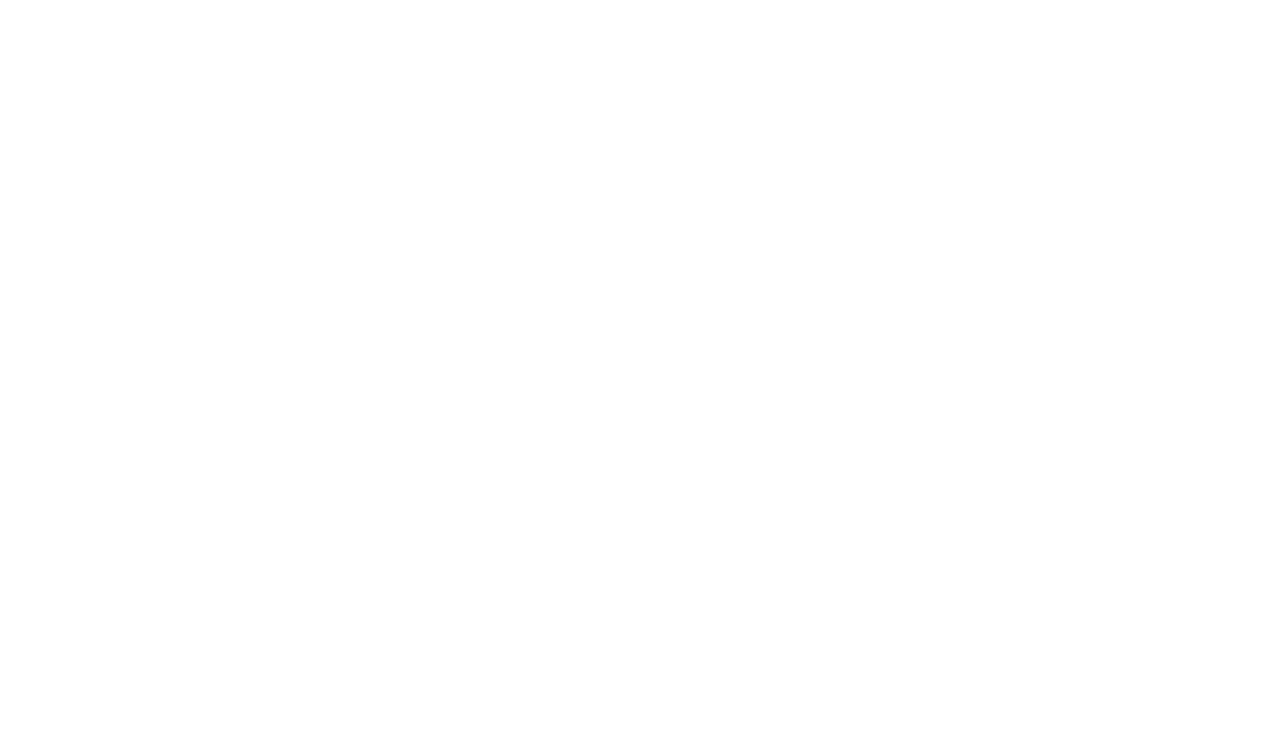
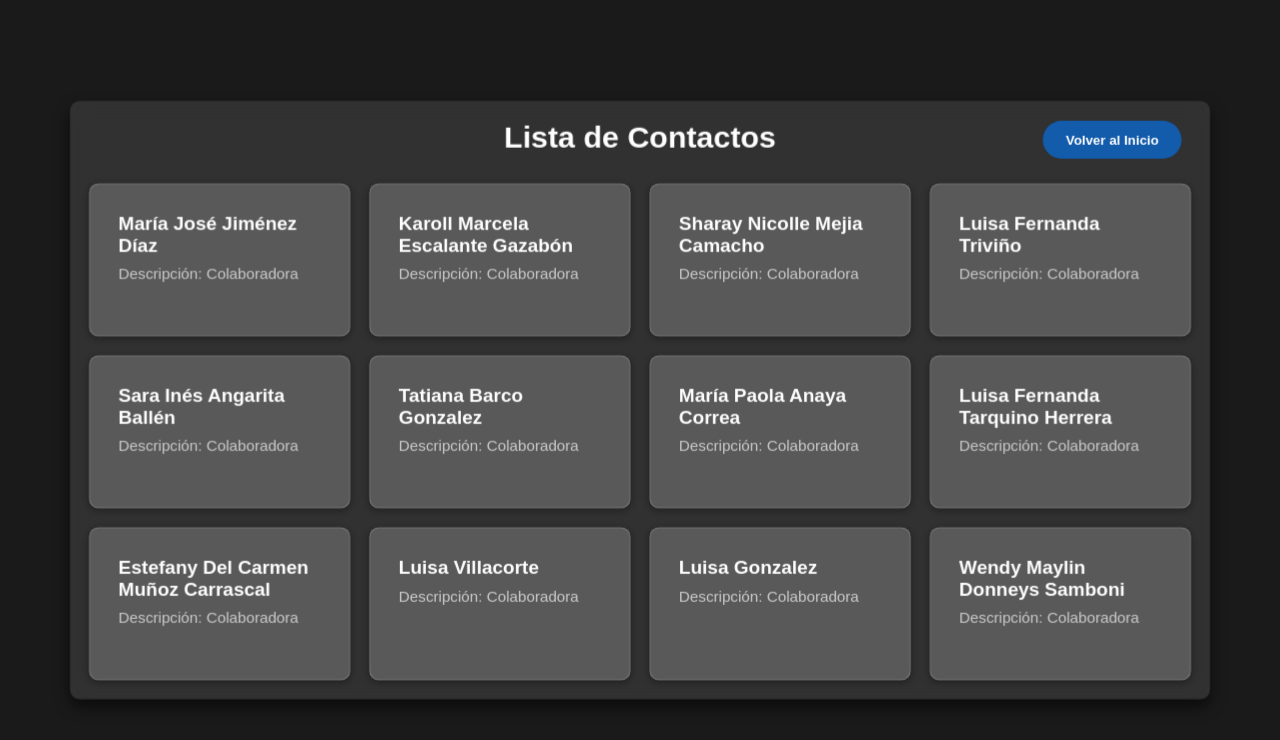
Before and after one commit to T4ti4n4/maqueta, a React (Create React App) app: page /contact in a window 1280 px wide. Before the commit this address had no page. Shown: the top 740 px of the page. Built offline with nearby package versions, Linux system fonts and the light colour scheme.

Commit message:
Creación de Contact
Se hace la creación del componente Contact Con sus estilos correspondientes

```diff
--- a/src/App.js
+++ b/src/App.js
@@ -5,6 +5,7 @@
 import MainSection from './components/MainSection';
 import Home from './components/Home';
 import About from './components/About';
+import Contact from './components/Contact';
 
 function Page() {
   return (
@@ -24,6 +25,7 @@
           <Route path="/" element={<Home />} />
           <Route path="/home" element={<Page />} />
           <Route path="/about" element={<About />} />
+          <Route path="/contact" element={<Contact />} />
         </Routes>
       </div>
     </Router>
--- /dev/null
+++ b/src/components/Contact.js
@@ -0,0 +1,45 @@
+import React from 'react';
+import { Link } from 'react-router-dom';  // Importamos Link de react-router-dom
+import styles from '../styles/Contact.module.css';  // Importa el archivo de estilos como objeto
+
+const Contact = () => {
+  // Simulación de datos de contactos
+  const contacts = [
+    { id: 1, name: 'María José Jiménez Díaz', descripcion: 'Colaboradora' },
+    { id: 2, name: 'Karoll Marcela Escalante Gazabón', descripcion: 'Colaboradora' },
+    { id: 3, name: 'Sharay Nicolle Mejia Camacho', descripcion: 'Colaboradora' },
+    { id: 4, name: 'Luisa Fernanda Triviño', descripcion: 'Colaboradora' },
+    { id: 5, name: 'Sara Inés Angarita Ballén', descripcion: 'Colaboradora' },
+    { id: 6, name: 'Tatiana Barco Gonzalez', descripcion: 'Colaboradora' },
+    { id: 7, name: 'María Paola Anaya Correa', descripcion: 'Colaboradora' },
+    { id: 8, name: 'Luisa Fernanda Tarquino Herrera', descripcion: 'Colaboradora' },
+    { id: 9, name: 'Estefany Del Carmen Muñoz Carrascal', descripcion: 'Colaboradora' },
+    { id: 10, name: 'Luisa Villacorte', descripcion: 'Colaboradora' },
+    { id: 11, name: 'Luisa Gonzalez', descripcion: 'Colaboradora' },
+    { id: 12, name: 'Wendy Maylin Donneys Samboni', descripcion: 'Colaboradora' },
+  ];
+
+  return (
+    <div className={styles.contactContainer}>
+      <div className={styles.contactList}>
+        <h2 className={styles.contactTitle}>Lista de Contactos</h2>
+        <div className={styles.contactGrid}>
+          {contacts.map(contact => (
+            <div key={contact.id} className={styles.contactCard}>
+              <h3 className={styles.contactName}>{contact.name}</h3>
+              <p className={styles.contactDescription}>Descripción: {contact.descripcion}</p>
+            </div>
+          ))}
+        </div>
+        {/* Contenedor del botón */}
+        <div className={styles.buttonContainer}>
+          <Link to="/home" className={styles.backButton}>
+            Volver al Inicio
+          </Link>
+        </div>
+      </div>
+    </div>
+  );
+};
+
+export default Contact;
--- /dev/null
+++ b/src/styles/Contact.module.css
@@ -0,0 +1,117 @@
+.contactContainer {
+    min-height: 100vh;
+    display: flex;
+    align-items: center;
+    justify-content: center;
+    background-color: #1a1a1a; /* Fondo oscuro */
+    padding: 20px;
+  }
+
+  .contactList {
+    max-width: 1200px;
+    width: 100%;
+    padding: 20px;
+    background-color: rgba(255, 255, 255, 0.1); /* Fondo semi-transparente */
+    box-shadow: 0 8px 16px rgba(0, 0, 0, 0.6); /* Sombras más intensas */
+    border-radius: 10px;
+    backdrop-filter: blur(10px); /* Efecto de desenfoque en el fondo */
+    animation: fadeIn 1s ease-in-out; /* Animación de entrada */
+    transform: scale(0.95);
+    transition: transform 0.3s ease;
+  }
+
+  .contactList:hover {
+    transform: scale(1); /* Efecto de zoom cuando se pasa el mouse */
+  }
+
+  .contactTitle {
+    text-align: center;
+    font-size: 32px;
+    font-weight: bold;
+    margin-bottom: 30px;
+    color: #ffffff; /* Texto blanco */
+  }
+
+  .contactGrid {
+    display: grid;
+    grid-template-columns: repeat(auto-fit, minmax(250px, 1fr));
+    gap: 20px;
+  }
+
+  .contactCard {
+    background-color: rgba(255, 255, 255, 0.2); /* Tarjetas con fondo semi-transparente */
+    border: 1px solid rgba(255, 255, 255, 0.2); /* Borde semi-transparente */
+    border-radius: 10px;
+    padding: 30px;
+    box-shadow: 0 2px 8px rgba(0, 0, 0, 0.4); /* Sombras más marcadas */
+    transition: transform 0.3s ease-in-out, box-shadow 0.3s ease-in-out;
+    animation: slideUp 0.5s ease-in-out forwards; /* Animación de entrada desde abajo */
+  }
+
+  .contactCard:hover {
+    transform: translateY(-10px); /* Desplazamiento hacia arriba al hacer hover */
+    box-shadow: 0 6px 12px rgba(0, 0, 0, 0.4); /* Sombras más grandes al hacer hover */
+  }
+
+  .contactName {
+    font-size: 20px;
+    font-weight: 600;
+    margin-bottom: 10px;
+    color: #ffffff; /* Texto blanco */
+  }
+
+  .contactDescription {
+    font-size: 16px;
+    color: #cccccc; /* Texto gris claro */
+  }
+
+/* Posicionamiento del botón en la parte superior derecha */
+.buttonContainer {
+  position: fixed; /* Asegúrate de que el botón esté en posición fija */
+  top: 21px; /* Ajusta este valor para mover el botón hacia abajo */
+  right: 30px; /* Ajusta este valor según la distancia que quieras desde el borde derecho */
+  display: flex;
+  justify-content: center;
+  width: auto; /* Ancho automático para que se ajuste al contenido */
+}
+
+/* Estilo del botón */
+.backButton {
+  padding: 12px 24px; /* Tamaño del botón */
+  background-color: rgba(0, 123, 255, 0.6); /* Fondo semi-transparente */
+  color: white;
+  font-size: 14px;
+  font-weight: bold;
+  border-radius: 30px;
+  text-decoration: none;
+  transition: transform 0.3s ease, opacity 0.3s ease;
+}
+
+/* Hover del botón */
+.backButton:hover {
+  background-color: rgba(0, 86, 179, 0.8);
+  transform: scale(1.1) translateY(-5px); /* Zoom al hacer hover */
+  opacity: 0.9; /* Opacidad reducida al hacer hover */
+}
+
+  /* Animación de entrada para la lista de contactos */
+  @keyframes fadeIn {
+    0% {
+      opacity: 0;
+    }
+    100% {
+      opacity: 1;
+    }
+  }
+
+  /* Animación de entrada desde abajo para las tarjetas de contactos */
+  @keyframes slideUp {
+    0% {
+      opacity: 0;
+      transform: translateY(20px);
+    }
+    100% {
+      opacity: 1;
+      transform: translateY(0);
+    }
+  }
```
